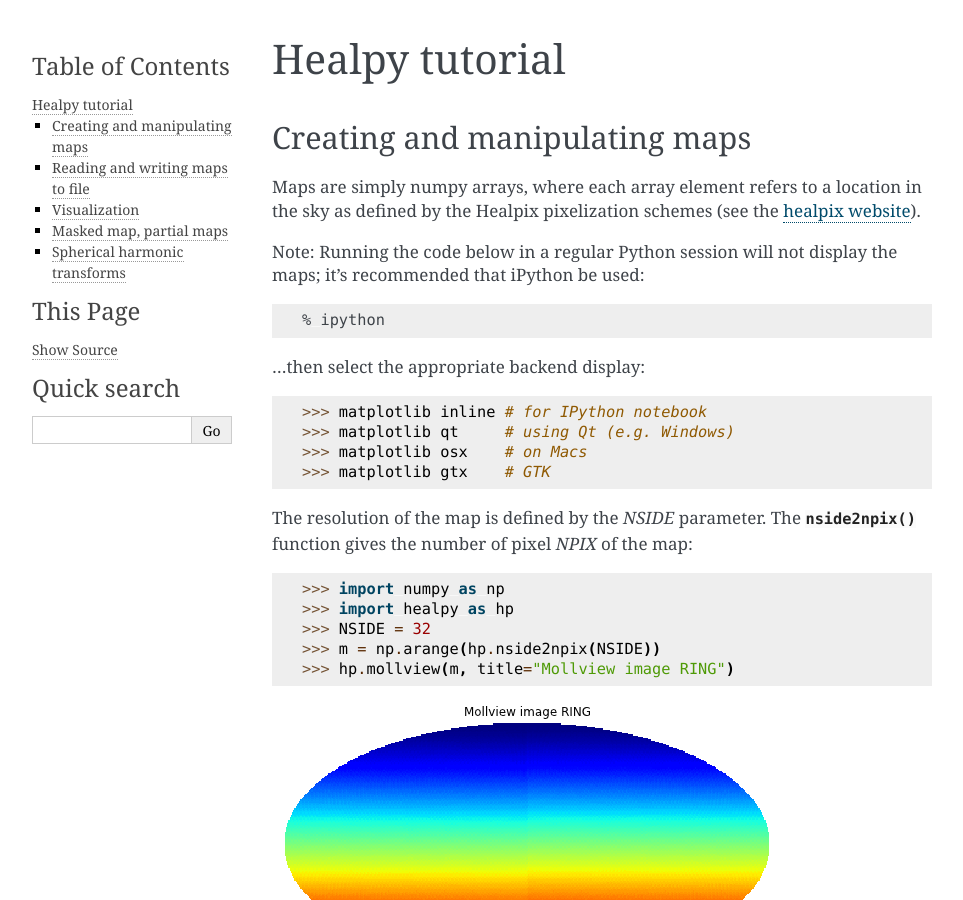
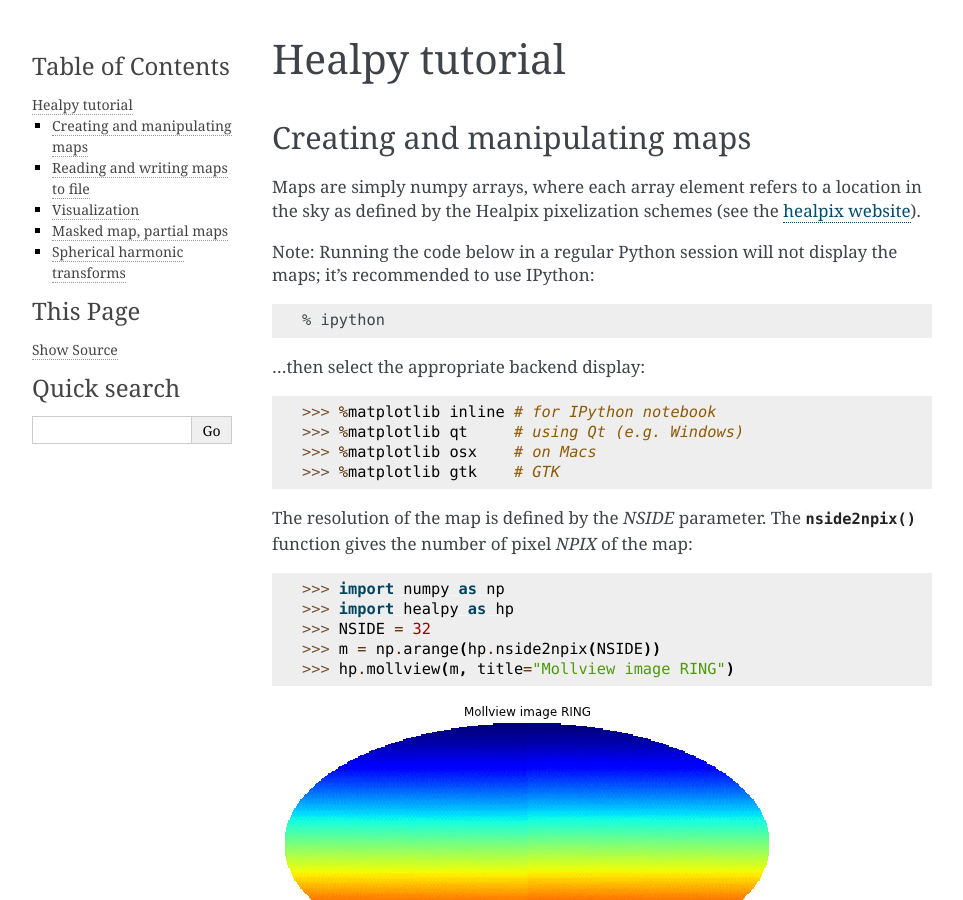
Before and after one commit to healpy/healpy, a Sphinx documentation site: the page built from doc/tutorial.rst, in a window 1280 px wide and 900 px high. Shown: the whole window, without its empty margins (148-1111 px from the left). Built offline with Sphinx 7.4.7, drawn with Linux system fonts in a browser that asks for light colours; the version number is read from the project's files by our own code.

Commit message:
improve tutorial documentation
Addresses issue in https://github.com/healpy/healpy/pull/212#issuecomment-62037157

Closes #212

```diff
--- a/doc/tutorial.rst
+++ b/doc/tutorial.rst
@@ -6,7 +6,7 @@ Creating and manipulating maps
 
 Maps are simply numpy arrays, where each array element refers to a location in the sky as defined by the Healpix pixelization schemes (see the `healpix website`_).
 
-Note: Running the code below in a regular Python session will not display the maps; it’s recommended that iPython be used:
+Note: Running the code below in a regular Python session will not display the maps; it's recommended to use IPython:
 
 .. code-block:: bash
 
@@ -14,10 +14,10 @@ Note: Running the code below in a regular Python session will not display the ma
 
 ...then select the appropriate backend display:
 
->>> matplotlib inline # for IPython notebook
->>> matplotlib qt     # using Qt (e.g. Windows)
->>> matplotlib osx    # on Macs
->>> matplotlib gtx    # GTK
+>>> %matplotlib inline # for IPython notebook
+>>> %matplotlib qt     # using Qt (e.g. Windows)
+>>> %matplotlib osx    # on Macs
+>>> %matplotlib gtk    # GTK
 
 The resolution of the map is defined by the *NSIDE* parameter. The :py:func:`~healpy.pixelfunc.nside2npix` function gives the number of pixel *NPIX* of the map:
 
```
